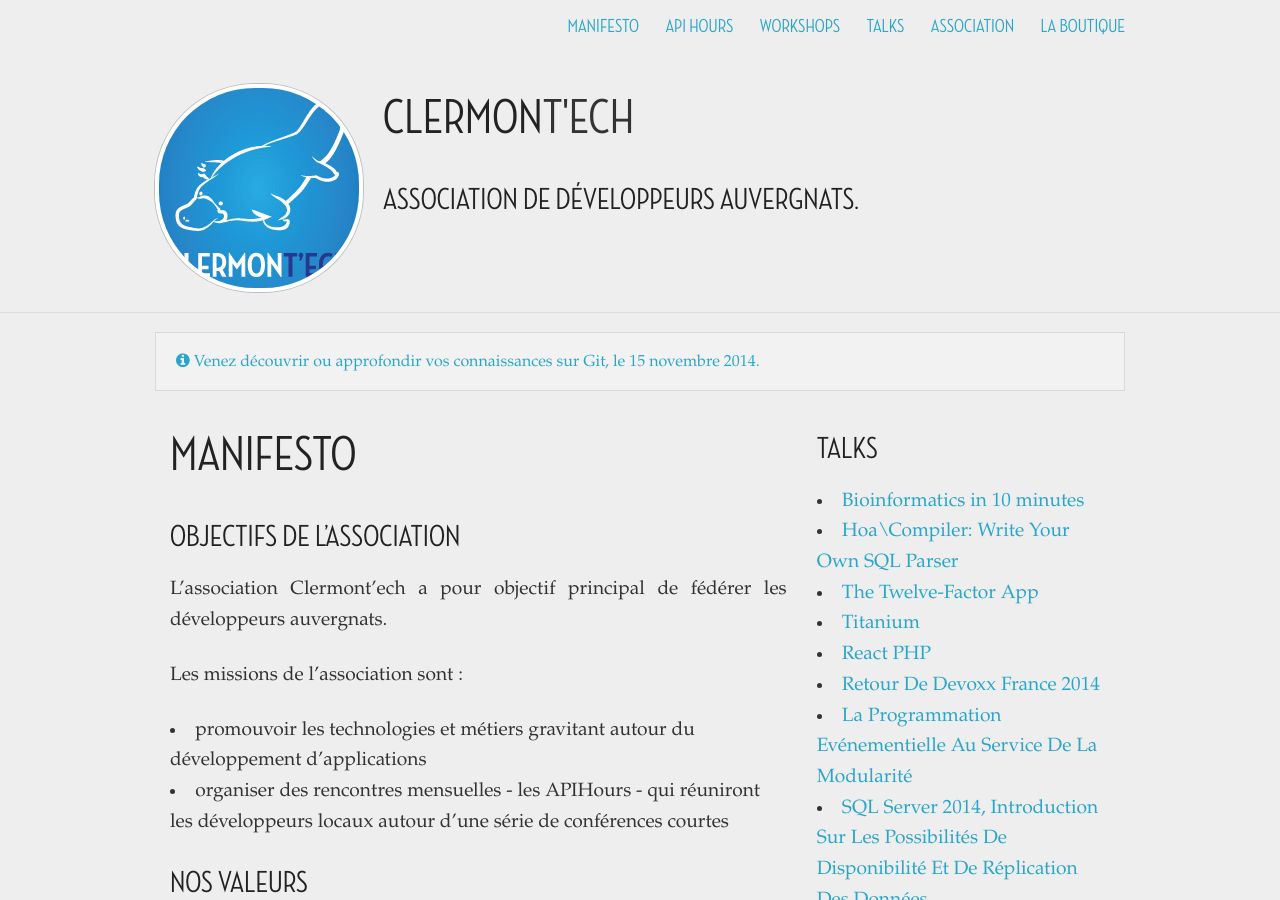
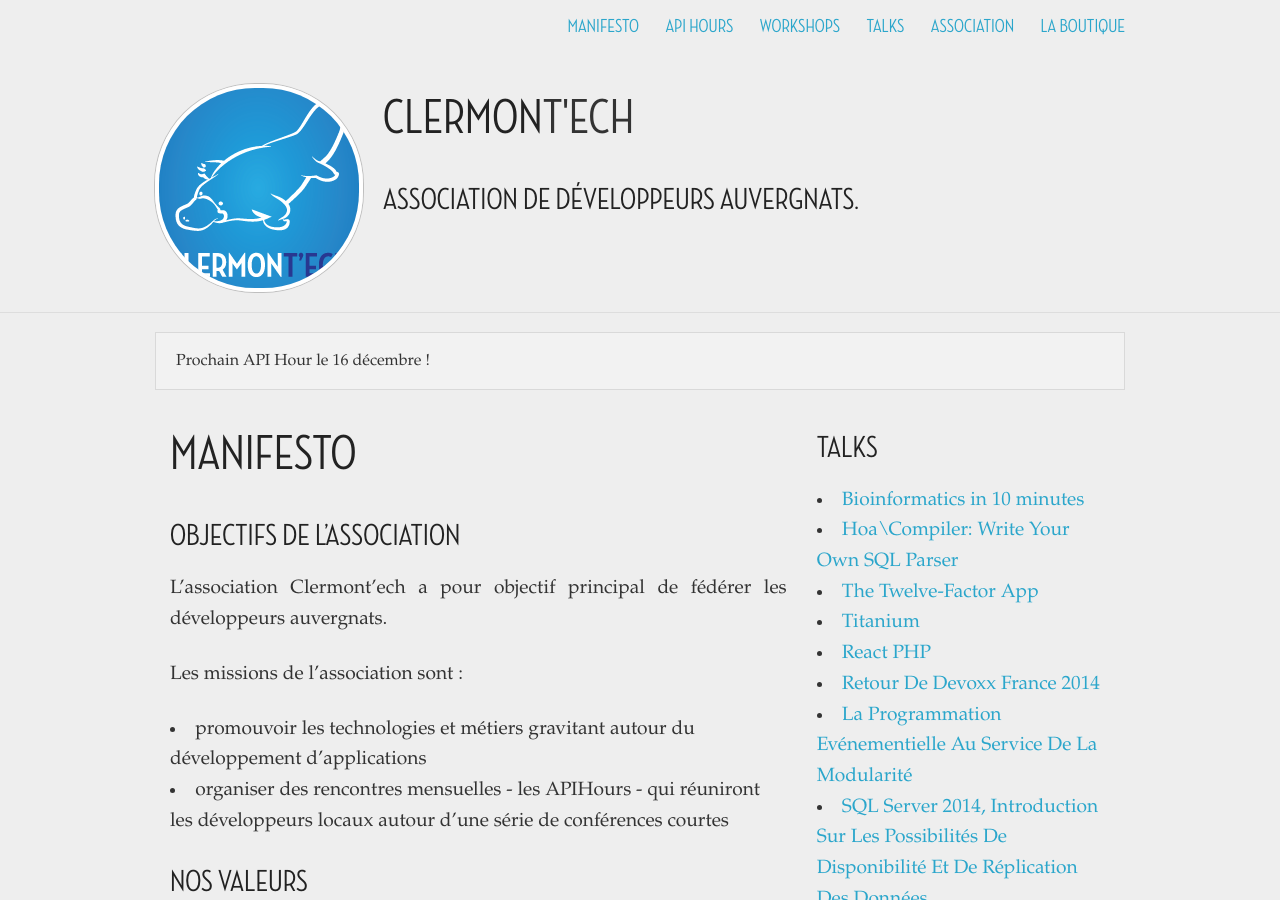
Before and after one commit to clermontech/clermontech.github.com, a Jekyll site: the page built from index.md, in a window 1280 px wide and 900 px high. Built offline with Jekyll 4.4.1, drawn with Linux system fonts in a browser that asks for light colours; Markdown is read by kramdown in place of the engine named in the settings.

Commit message:
change announcement

```diff
--- a/_config.yml
+++ b/_config.yml
@@ -8,5 +8,5 @@
     extensions: ["strikethrough"]
 
 announcement:
-    href: /workshops/workshop-1-git.html
-    message: <i class="fa fa-info-circle"></i> Venez découvrir ou approfondir vos connaissances sur Git, le 15 novembre 2014.
+#    href:
+    message: Prochain API Hour le 16 décembre !
--- a/_layouts/layout.html
+++ b/_layouts/layout.html
@@ -64,9 +64,13 @@
         {% if site.announcement %}
         <div class="row">
             <div class="container large-12 columns">
+            {% if site.announcement.href %}
                 <a id="announcement" href="{{ site.announcement.href }}">
                     {{ site.announcement.message }}
                 </a>
+            {% else %}
+                <span id="announcement">{{ site.announcement.message }}</span>
+            {% endif %}
             </div>
         </div>
         {% endif %}
```
